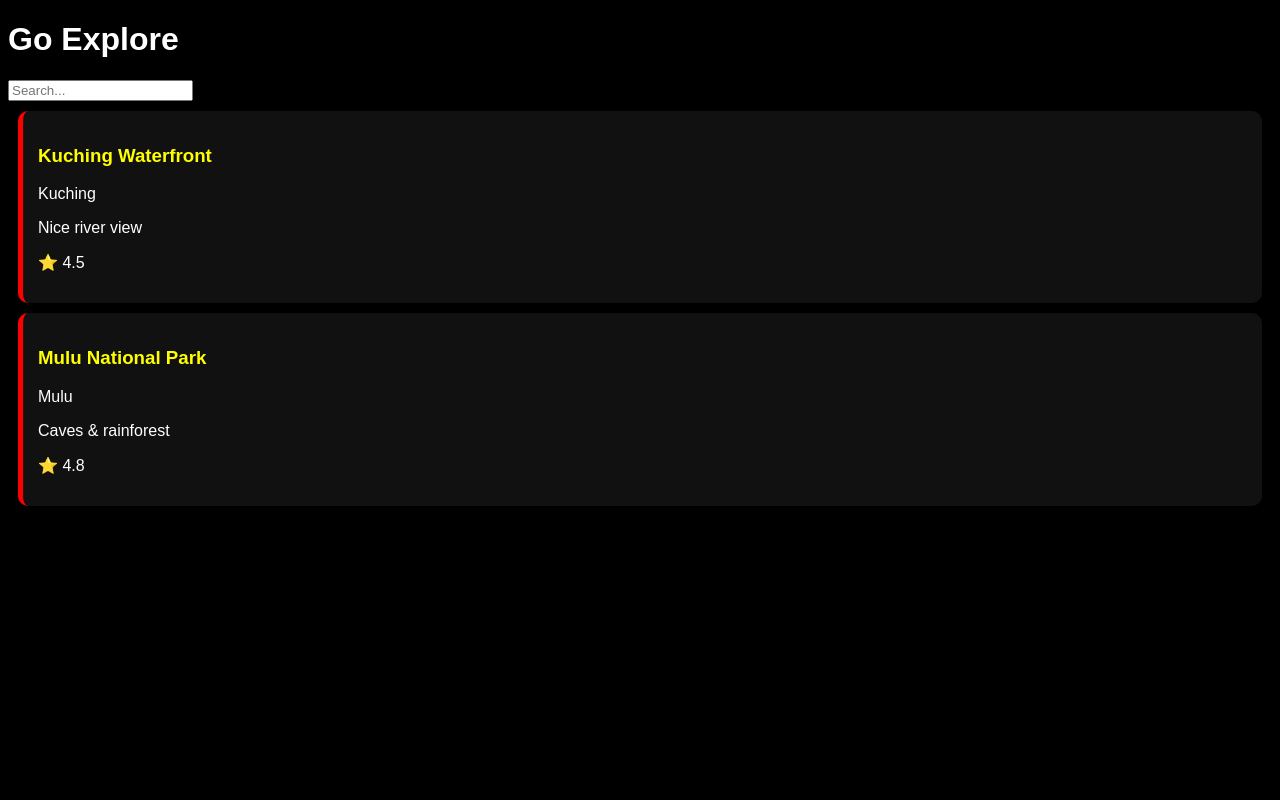
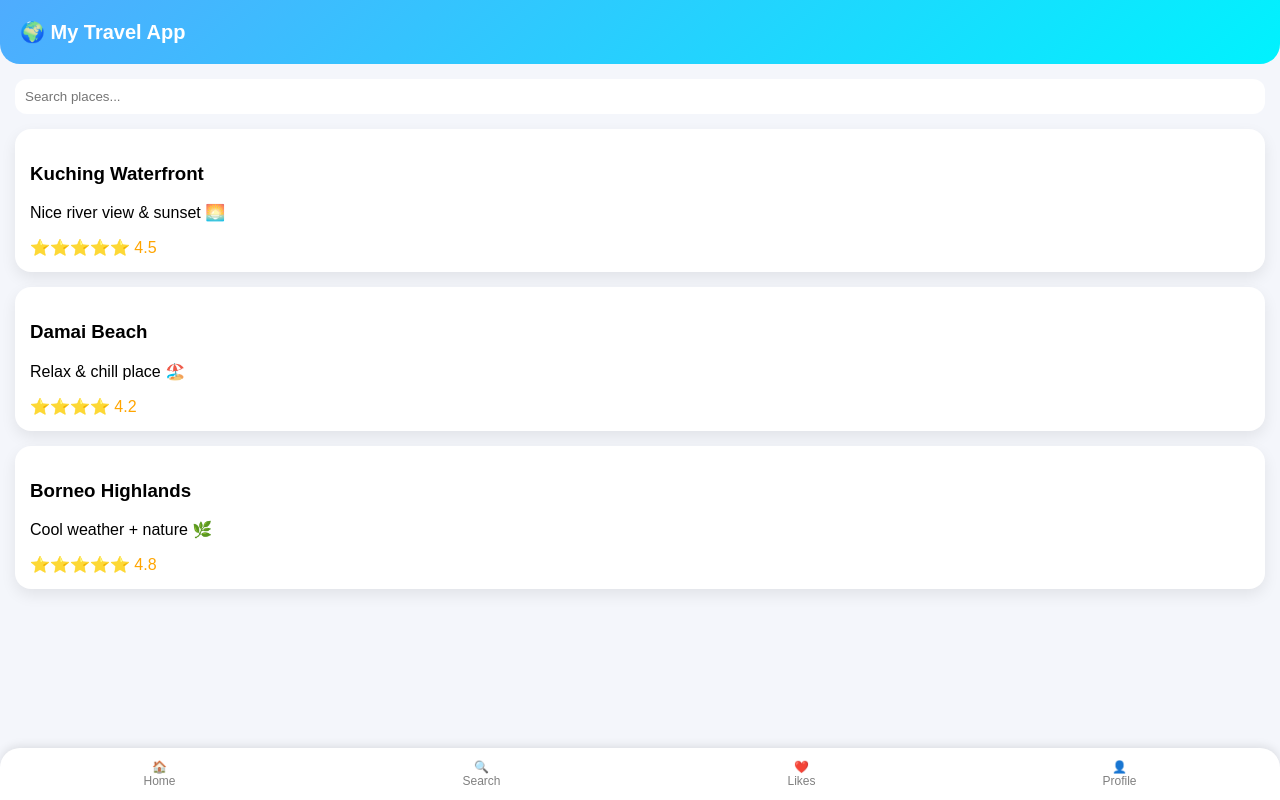
Before and after one commit to bcs25020023-creator/Irene, a plain HTML site: page index.html in a window 1280 px wide. Drawn offline with Linux system fonts and the light colour scheme.

Commit message:
Update index.html

```diff
--- a/index.html
+++ b/index.html
@@ -1,18 +1,132 @@
 <!DOCTYPE html>
-<html>
+<html lang="en">
 <head>
-  <title>Go Explore</title>
-  <link rel="stylesheet" href="style.css">
+<meta charset="UTF-8">
+<title>App UI</title>
+<meta name="viewport" content="width=device-width, initial-scale=1.0">
+
+<style>
+body {
+  margin: 0;
+  font-family: Arial, sans-serif;
+  background: #f4f6fb;
+}
+
+/* Top bar */
+.header {
+  background: linear-gradient(135deg, #4facfe, #00f2fe);
+  padding: 20px;
+  color: white;
+  font-size: 20px;
+  font-weight: bold;
+  border-bottom-left-radius: 20px;
+  border-bottom-right-radius: 20px;
+}
+
+/* Search bar */
+.search {
+  margin: 15px;
+  display: flex;
+}
+
+.search input {
+  flex: 1;
+  padding: 10px;
+  border-radius: 12px;
+  border: none;
+  outline: none;
+}
+
+/* Card */
+.card {
+  background: white;
+  margin: 15px;
+  padding: 15px;
+  border-radius: 16px;
+  box-shadow: 0 6px 15px rgba(0,0,0,0.08);
+  transition: 0.2s;
+}
+
+.card:hover {
+  transform: scale(1.02);
+}
+
+/* rating */
+.rating {
+  color: orange;
+}
+
+/* bottom nav */
+.nav {
+  position: fixed;
+  bottom: 0;
+  width: 100%;
+  background: white;
+  display: flex;
+  justify-content: space-around;
+  padding: 12px 0;
+  border-top-left-radius: 20px;
+  border-top-right-radius: 20px;
+  box-shadow: 0 -2px 10px rgba(0,0,0,0.1);
+}
+
+.nav div {
+  font-size: 12px;
+  text-align: center;
+  color: gray;
+}
+
+.nav div:hover {
+  color: #4facfe;
+  transform: scale(1.1);
+}
+
+/* avoid the content area being blocked by the nav */
+.content {
+  padding-bottom: 70px;
+}
+</style>
 </head>
 
 <body>
 
-<h1>Go Explore</h1>
+<div class="header">
+  🌍 My Travel App
+</div>
 
-<input type="text" id="searchInput" placeholder="Search...">
+<div class="content">
 
-<div id="cardContainer"></div>
+  <div class="search">
+    <input type="text" placeholder="Search places...">
+  </div>
 
-<script src="script.js"></script>
+  <div class="card">
+    <h3>Kuching Waterfront</h3>
+    <p>Nice river view & sunset 🌅</p>
+    <div class="rating">⭐⭐⭐⭐⭐ 4.5</div>
+  </div>
+
+  <div class="card">
+    <h3>Damai Beach</h3>
+    <p>Relax & chill place 🏖️</p>
+    <div class="rating">⭐⭐⭐⭐ 4.2</div>
+  </div>
+
+  <div class="card">
+    <h3>Borneo Highlands</h3>
+    <p>Cool weather + nature 🌿</p>
+    <div class="rating">⭐⭐⭐⭐⭐ 4.8</div>
+  </div>
+
+</div>
+
+<!-- bottom nav -->
+<div class="nav">
+  <div>🏠<br>Home</div>
+  <div>🔍<br>Search</div>
+  <div>❤️<br>Likes</div>
+  <div>👤<br>Profile</div>
+</div>
+
 </body>
 </html>
```
